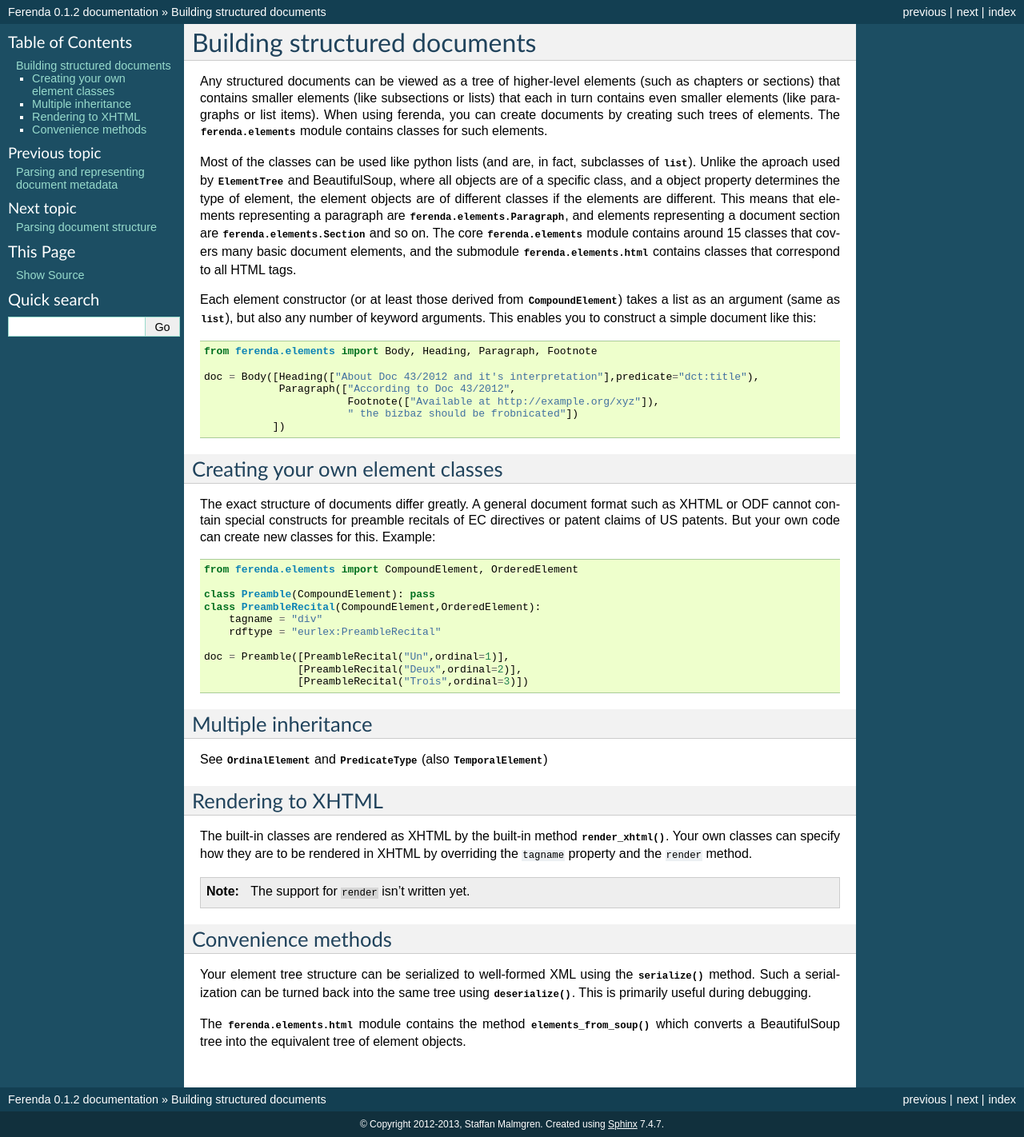
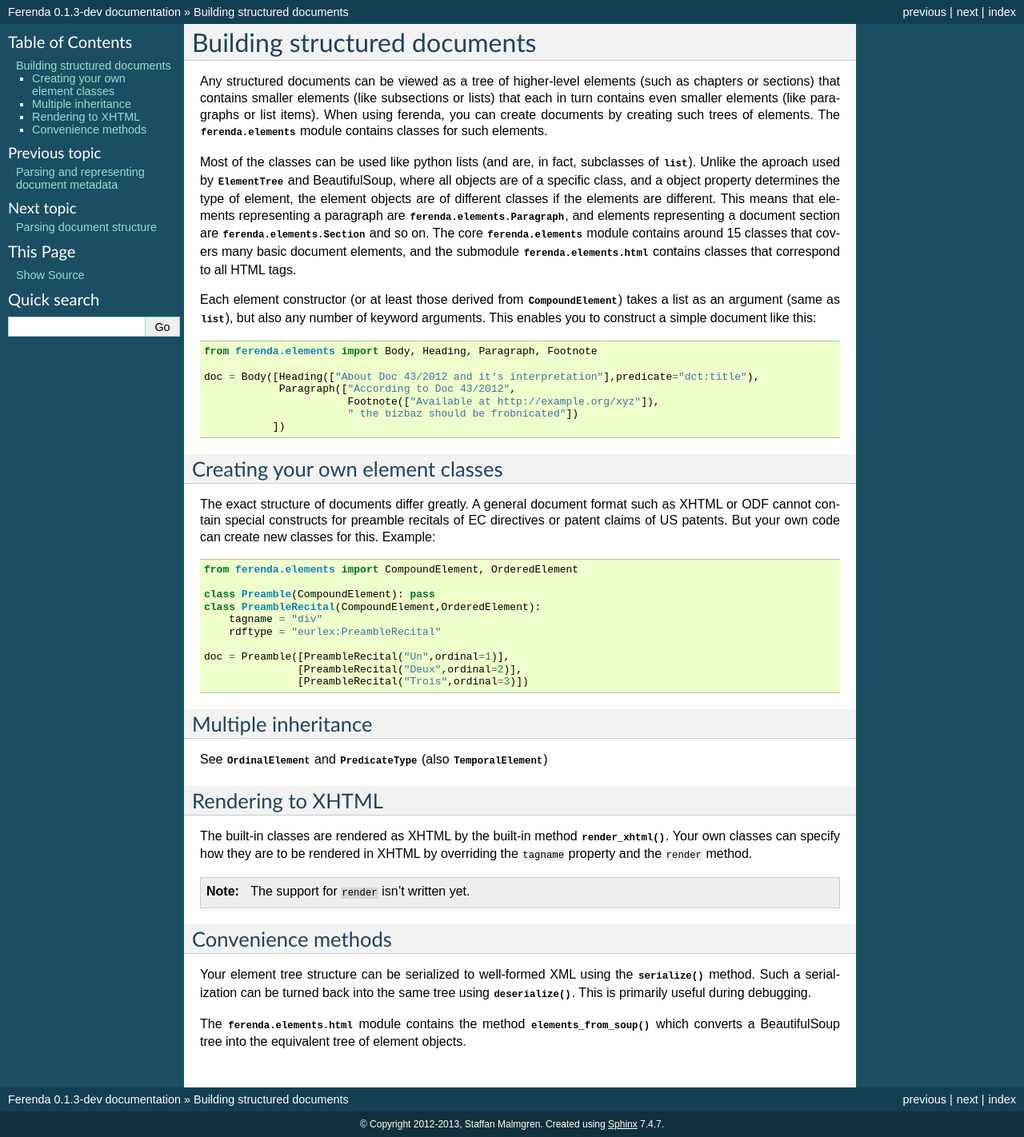
Before and after one commit to staffanm/ferenda, a Sphinx documentation site: the page built from doc/elementclasses.rst, in a window 1280 px wide. Shown: the whole page at 80% size. Built offline with Sphinx 7.4.7, drawn with Linux system fonts in a browser that asks for light colours.

Commit message:
onwards to the next release...

```diff
--- a/ferenda/__init__.py
+++ b/ferenda/__init__.py
@@ -20,4 +20,4 @@ from .documentstore import DocumentStore
 from .documentrepository import DocumentRepository
 from .pdfdocumentrepository import PDFDocumentRepository
 from .compositerepository import CompositeRepository
-__version__ = "0.1.2" #gets pulled into setup.py and docs/conf.py
+__version__ = "0.1.3-dev" #gets pulled into setup.py and docs/conf.py
```
Also changed, not shown: README.rst (+11 -5 lines), doc/HACKING.md (+1 -1 lines).
